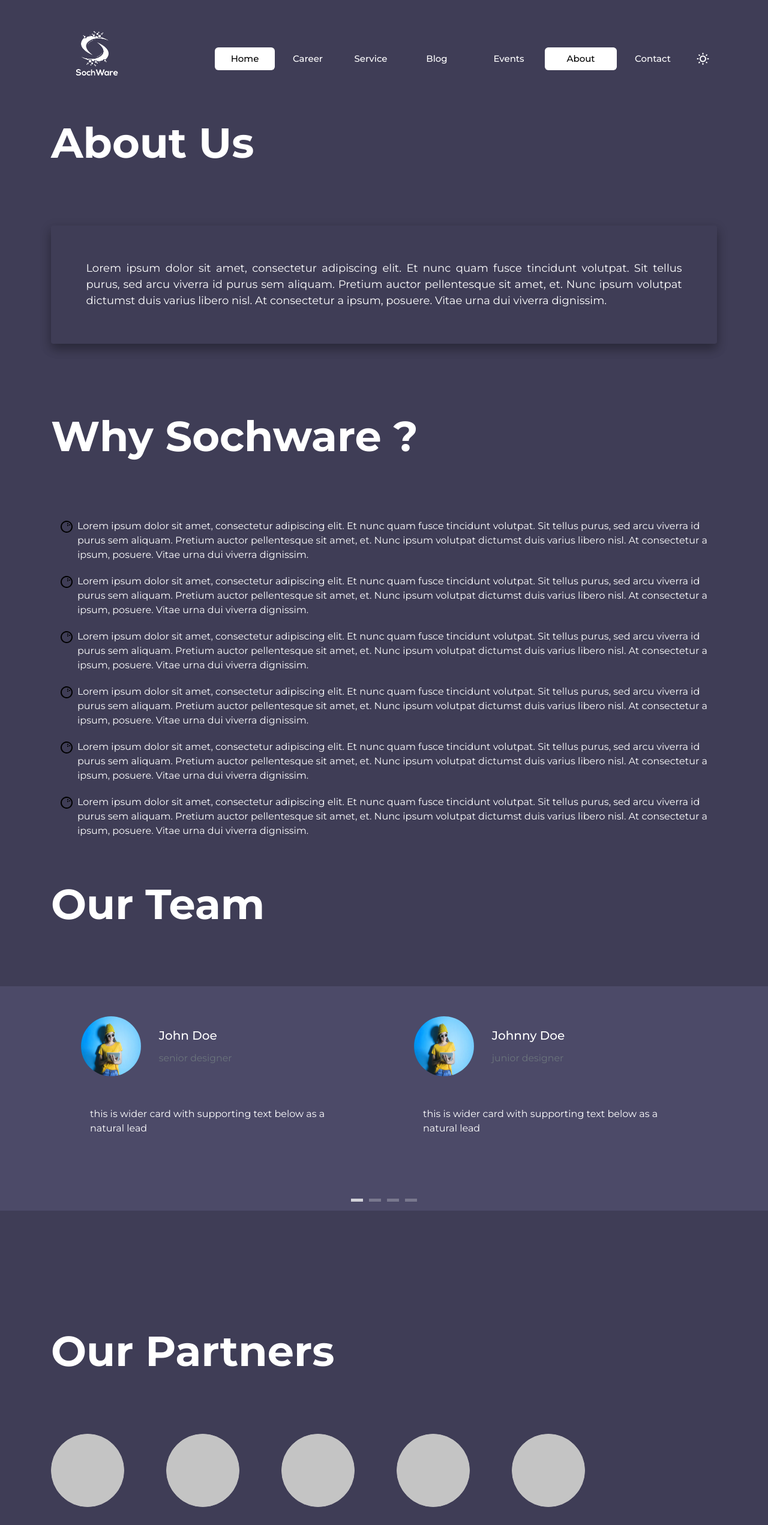
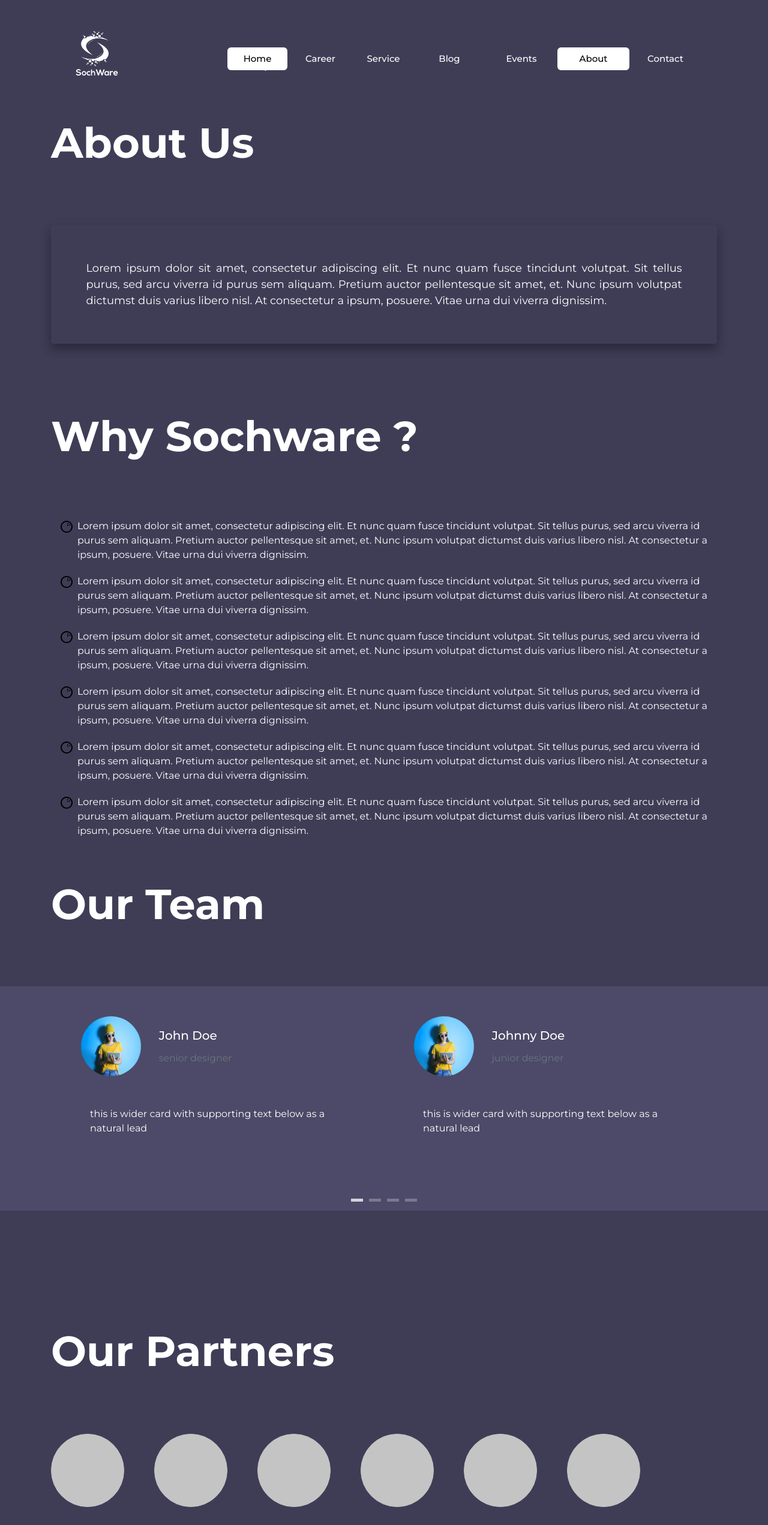
Before and after one commit to timeportal21/sochware-update, a React (Create React App) app: page /about in a window 1280 px wide. Shown: the top 2542 px of the page at 60% size. Built offline with nearby package versions, Linux system fonts and the light colour scheme.

Commit message:
modified navigation style

```diff
--- a/src/components/NavigationBar/Navigation.scss
+++ b/src/components/NavigationBar/Navigation.scss
@@ -133,6 +133,13 @@ header {
     }
 }
 
+.toggle-button {
+    img {
+        position: absolute;
+        left: 53px;
+    }
+}
+
 @media (max-width: 991.98px) {
     .dark-class,
     .light-class {
@@ -140,10 +147,10 @@ header {
             background: unset;
         }
     }
-    .navbar-brand {
-        img {
-            width: 50%;
-            margin-left: 25%;
-        }
-    }
+    // .navbar-brand {
+    //     img {
+    //         width: 50%;
+    //         margin-left: 25%;
+    //     }
+    // }
 }
--- a/src/components/NavigationBar/NavigationBar.js
+++ b/src/components/NavigationBar/NavigationBar.js
@@ -9,7 +9,7 @@ export default function NavigationBar({ toggleLight, lightClass, logo, mode }) {
             <Navbar expand="lg">
                 <div className="container">
                     <Navbar.Brand href="/">
-                        <img src={logo} alt="" />
+                        <img src={logo} alt="logo" />
                     </Navbar.Brand>
                     <Navbar.Toggle aria-controls="basic-navbar-nav" />
                     <Navbar.Collapse id="basic-navbar-nav">
@@ -39,7 +39,7 @@ export default function NavigationBar({ toggleLight, lightClass, logo, mode }) {
                                 Contact
                             </NavLink>
                             <div className="animation start-home"></div>
-                            <Button onClick={toggleLight}>
+                            <Button onClick={toggleLight} className="toggle-button">
                                 <img src={mode} alt="toggle-light" />
                             </Button>
                         </Nav>
--- a/src/pages/About/_about.scss
+++ b/src/pages/About/_about.scss
@@ -64,7 +64,7 @@
     border: 1px solid #c4c4c4;
     background-color: #c4c4c4;
     padding: 60px;
-    margin-right: 70px;
+    margin-right: 50px;
     border-radius: 50%;
     margin-bottom: 2rem;
 }
```
